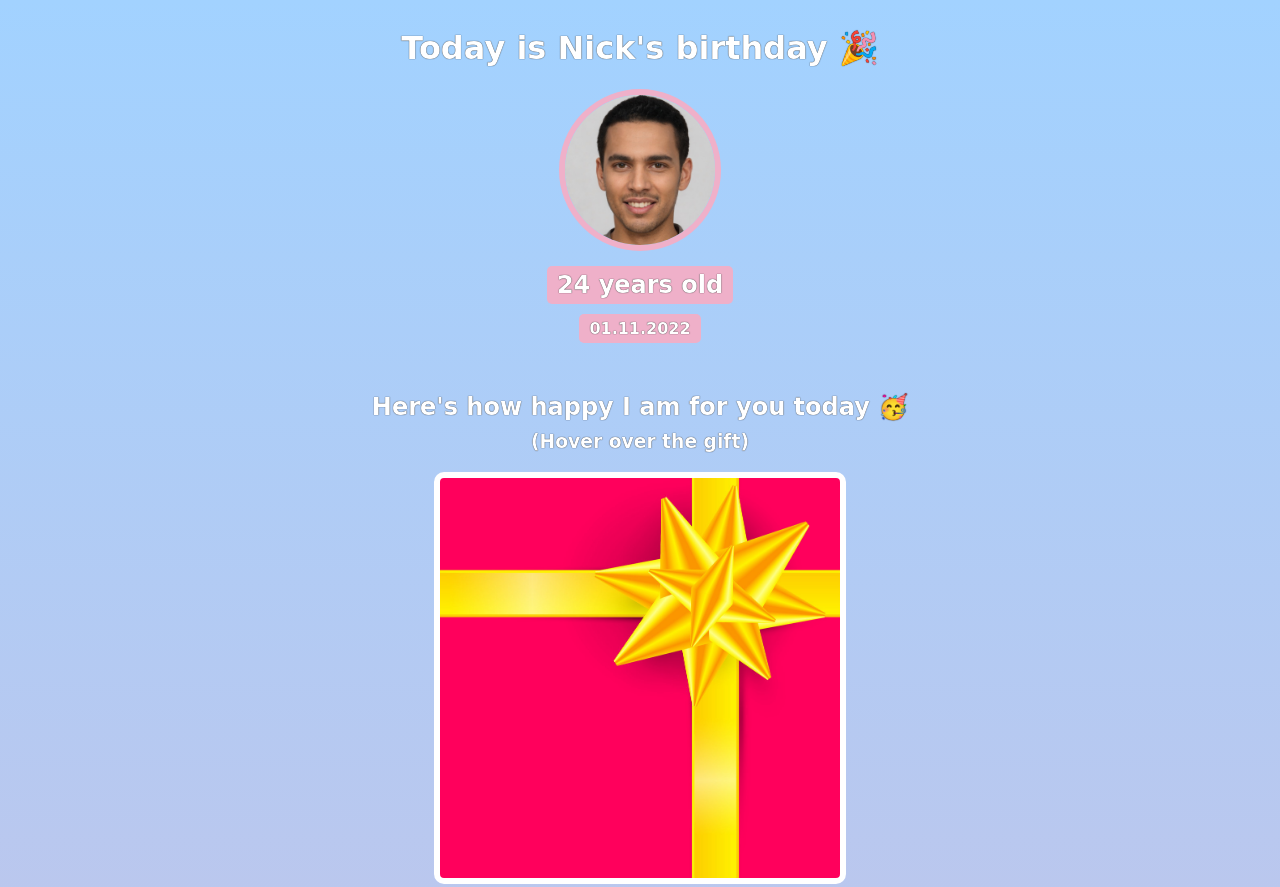
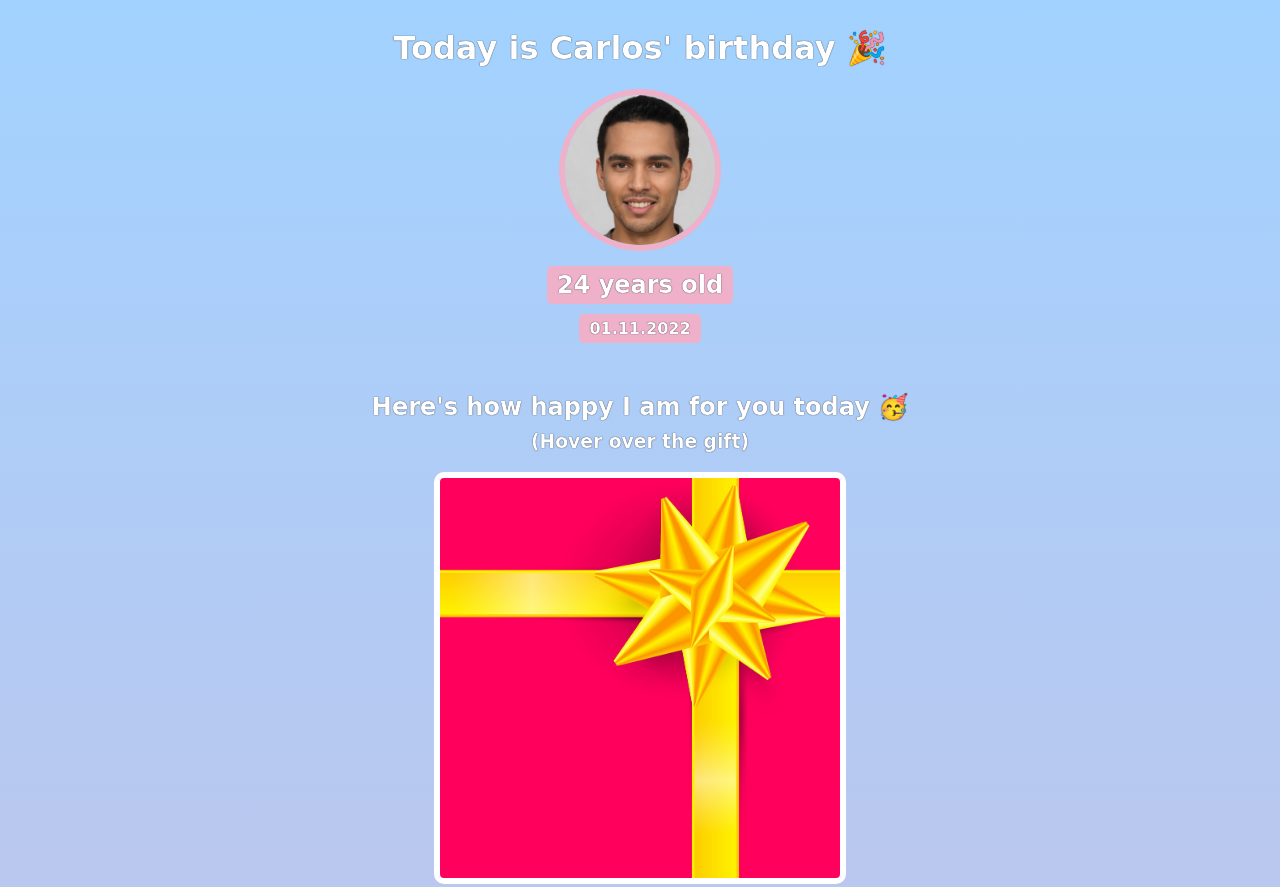
Before and after one commit to CarlosS9400/gift-card-site, a website built with Vite: page index.html in a window 1280 px wide. Shown: the top 887 px of the page. Built offline with nearby package versions, Linux system fonts and the light colour scheme; a web font is replaced by a local one.

Commit message:
change name to Carlos

```diff
--- a/index.html
+++ b/index.html
@@ -7,7 +7,7 @@
     </head>
     <body>
         <div id="header">
-            <h1>Today is Nick's birthday 🎉</h1>
+            <h1>Today is Carlos' birthday 🎉</h1>
             <img id="bff-img" src="images/nick.jpg">
             <h2 id="bday-age">24 years old</h2>
             <h4 id="bday-date">01.11.2022</h4>
```
